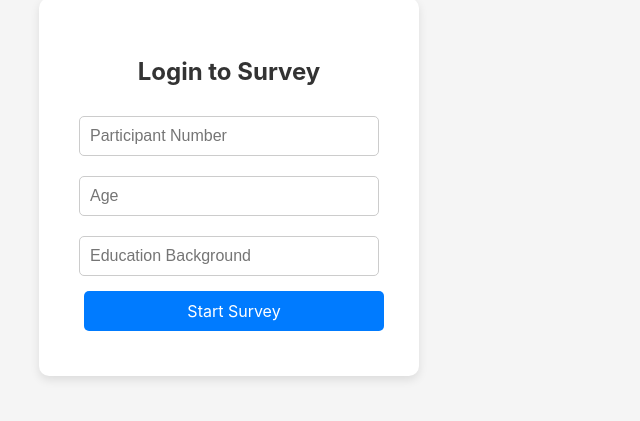
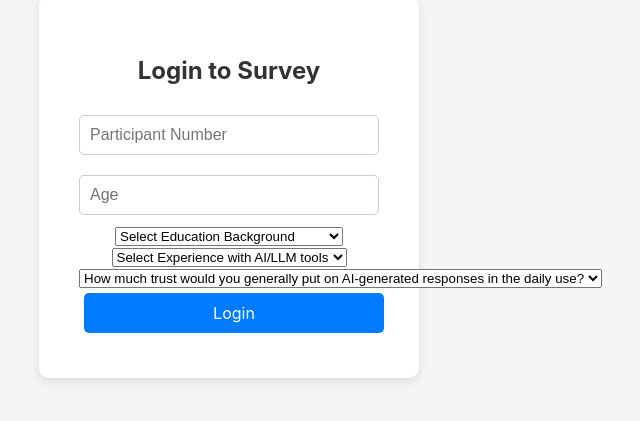
Before and after one commit to zekun-wu/belief_change_survey, a React (Create React App) app in the folder frontend/: page / in a window 1280 px wide. Shown: the part 213-634 px from the top of the page, without its empty margins (411-1051 px from the left). Built offline with nearby package versions, Linux system fonts and the light colour scheme.

Commit message:
Updated Login.js with new features

```diff
--- a/frontend/src/components/Login.js
+++ b/frontend/src/components/Login.js
@@ -5,11 +5,29 @@ function Login({ onLogin }) {
   const [participantNumber, setParticipantNumber] = useState('');
   const [age, setAge] = useState('');
   const [education, setEducation] = useState('');
+  const [aiExperience, setAiExperience] = useState('');
+  const [aiTrust, setAiTrust] = useState('');
+
+  const educationOptions = [
+    "Less than High School",
+    "High School Diploma or Equivalent",
+    "Some College (no degree)",
+    "Associate's Degree",
+    "Bachelor's Degree or higher"
+  ];
+
+  const aiExperienceOptions = [
+    "Never used AI/LLM tools",
+    "Rarely (few times a year)",
+    "Occasionally (monthly)",
+    "Regularly (weekly)",
+    "Frequently (daily)"
+  ];
 
   const handleSubmit = (e) => {
     e.preventDefault();
-    if (participantNumber && age && education) {
-      onLogin({ participantNumber, age, education });
+    if (participantNumber && age && education && aiExperience && aiTrust) {
+      onLogin({ participantNumber, age, education, aiExperience, aiTrust });
     } else {
       alert('Please fill in all fields');
     }
@@ -33,14 +51,39 @@ function Login({ onLogin }) {
           onChange={(e) => setAge(e.target.value)}
           required
         />
-        <input
-          type="text"
-          placeholder="Education Background"
+        <select
           value={education}
           onChange={(e) => setEducation(e.target.value)}
           required
-        />
-        <button type="submit">Start Survey</button>
+        >
+          <option value="">Select Education Background</option>
+          {educationOptions.map((option, index) => (
+            <option key={index} value={option}>{option}</option>
+          ))}
+        </select>
+        <select
+          value={aiExperience}
+          onChange={(e) => setAiExperience(e.target.value)}
+          required
+        >
+          <option value="">Select Experience with AI/LLM tools</option>
+          {aiExperienceOptions.map((option, index) => (
+            <option key={index} value={option}>{option}</option>
+          ))}
+        </select>
+        <select
+          value={aiTrust}
+          onChange={(e) => setAiTrust(e.target.value)}
+          required
+        >
+          <option value="">How much trust would you generally put on AI-generated responses in the daily use?</option>
+          <option value="low">Rarely trust (always verify independently)</option>
+          <option value="somewhat low">Occasionally trust (usually verify)</option>
+          <option value="medium">Moderate trust (verify sometimes)</option>
+          <option value="somewhat high">Often trust (minimal verification)</option>
+          <option value="high">Almost always trust (no verification needed)</option>
+        </select>
+        <button type="submit">Login</button>
       </form>
     </div>
   );
```
